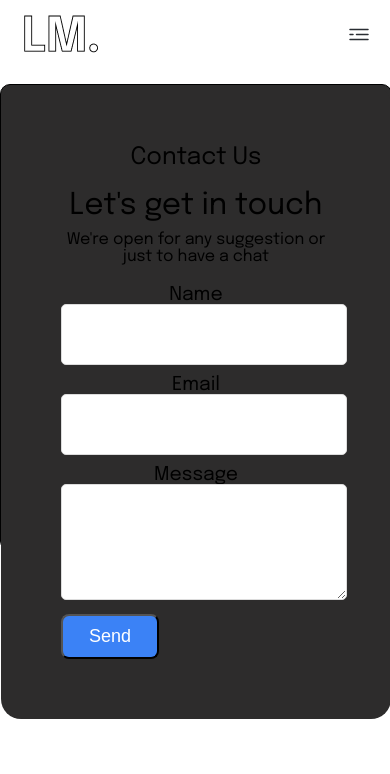
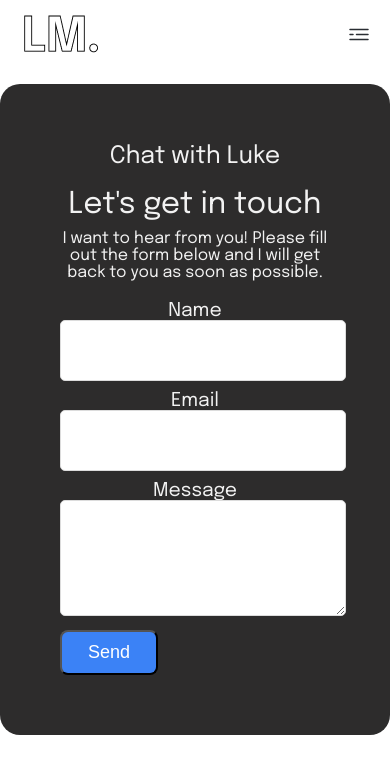
Before and after one commit to lmifflen/portfolio, a React (Create React App) app: page /contact in a window 390 px wide. Shown: the top 774 px of the page. Built offline with nearby package versions, Linux system fonts and the light colour scheme; no server answers.

Commit message:
Finished mobile sizing

```diff
--- a/src/App.js
+++ b/src/App.js
@@ -11,8 +11,9 @@ import Home from './pages/Home';
 function App() {
   return (
     <div className="App">
-    <Navbar></Navbar>
+
      <BrowserRouter>
+     <Navbar></Navbar>
      <Routes>
      <Route path="/" element={<Home />} />
      {/* <Route path="/about" element={<About />} /> */}
--- a/src/components/Contact/Contact.css
+++ b/src/components/Contact/Contact.css
@@ -1,5 +1,5 @@
 .formbackground {
-    background-color: #2D2C2C;
+    background-color: #f2f2f2;
 
     background-repeat: no-repeat;
     background-size: cover;
@@ -29,11 +29,14 @@
     width: 600px;
     margin: 0 auto;
     height: 55vh;
-    border: 1px solid black;
-    background-color: #2D2C2C;
+
     border-radius: 10px;
     display: flex;
     flex-direction: column;
+
+  }
+  .contactcontainershow {
+    display: none;
 
   }
 
@@ -43,8 +46,9 @@
     margin: 0 auto;
     align-items: center;
     padding: 60px;
-    background-color: #2D2C2C;
+      background-color: #2D2C2C;
     border-radius: 20px;
+    color: #f2f2f2;
     /* margin-top: 110px; */
 
   }
@@ -57,6 +61,7 @@
     border-radius: 5px;
     border: 1px solid rgb(220, 220, 220);
     margin-bottom: 10px;
+
   }
 
   .textareaform {
--- a/src/components/Contact/Contact.jsx
+++ b/src/components/Contact/Contact.jsx
@@ -15,7 +15,7 @@ const publicKey = process.env.REACT_APP_EMAILJS_PUBLIC_KEY;
 const Contact = () => {
   const showAlert = () => {
     alert("Message sent successfully");
-    setShow(false);
+    setShow(!show);
 
   }
   const form = useRef();
@@ -50,12 +50,13 @@ const Contact = () => {
   return (
     // <div className="formbackground">
     //   <div className="formimage">
-        <div className="contactcontainer">
+        <div className={"contactcontainer"}>
+
           <form className="contactform" ref={form} onSubmit={sendEmail}>
-            <div className="contactus">Contact Us</div>
+            <div className="contactus">Chat with Luke</div>
             <div className="touch">Let's get in touch</div>
             <div className="chatform">
-              We're open for any suggestion or just to have a chat
+              I want to hear from you! Please fill out the form below and I will get back to you as soon as possible.
             </div>
             <label className="labelform">Name</label>
             <input className="inputform" type="text" name="user_name" />
--- a/src/components/Contact/ContactPopup.jsx
+++ b/src/components/Contact/ContactPopup.jsx
@@ -12,7 +12,7 @@ const ChatPopup = () => {
 
         </div>
 
-        <div className={show ? 'chat-btn' : "chat-btn-active"} onClick={() => setShow(prevCheck => !prevCheck)} >Let's Talk</div>
+        <div className={show ? 'chat-btn' : "chat-btn-active"} onClick={() => setShow(!show)} >Let's Talk</div>
         </div>
   )
 }
--- a/src/components/Navbar/Navbar.jsx
+++ b/src/components/Navbar/Navbar.jsx
@@ -1,6 +1,7 @@
 import React, { useState } from "react";
 import Contact from "../Contact/Contact";
 import ChatPopup from "../Contact/ContactPopup";
+import { NavLink } from "react-router-dom";
 import "./Navbar.css";
 
 const Navbar = () => {
@@ -22,17 +23,26 @@ const Navbar = () => {
 
       <ul className={click ? "nav-menu active" : "nav-list"}>
         <li>
-          <a href="#home" onClick={handleClick}>Home</a>
+          <a href="/#home" onClick={handleClick}>Home</a>
         </li>
         <li>
-          <a href="#about" onClick={handleClick}>About</a>
+          <a href="/#about" onClick={handleClick}>About</a>
         </li>
         <li>
-          <a href="#projects" onClick={handleClick}>Projects</a>
+          <a href="/#projects" onClick={handleClick}>Projects</a>
         </li>
-        <div className="contact-button"> <ChatPopup></ChatPopup>
-
-           </div>
+        <div>
+        <NavLink
+                   className="contact-button"
+                    to="/contact"
+                    onClick={handleClick}
+                  >
+                    Contact
+                  </NavLink>
+                  </div>
+        {/* <button className="contact-button" href="/contact" onClick={handleClick}>
+        Contact
+           </button> */}
 
       </ul>
       {/* </div> */}
--- a/src/components/Portfolio/Portfolio.css
+++ b/src/components/Portfolio/Portfolio.css
@@ -94,6 +94,7 @@
         cursor: pointer;
     }
     @media screen and (max-width: 768px) {
+
       .item {
         width: 90%;
         height: 70%;
--- a/src/components/Portfolio/Portfolio.jsx
+++ b/src/components/Portfolio/Portfolio.jsx
@@ -1,6 +1,6 @@
 import React, { useState } from "react";
 import "./Portfolio.css";
-import data from "./data.js";
+
 
 
 const Portfolio = () => {
```
Also changed, not shown: src/pages/Contact.jsx (added, +10 -0 lines).
